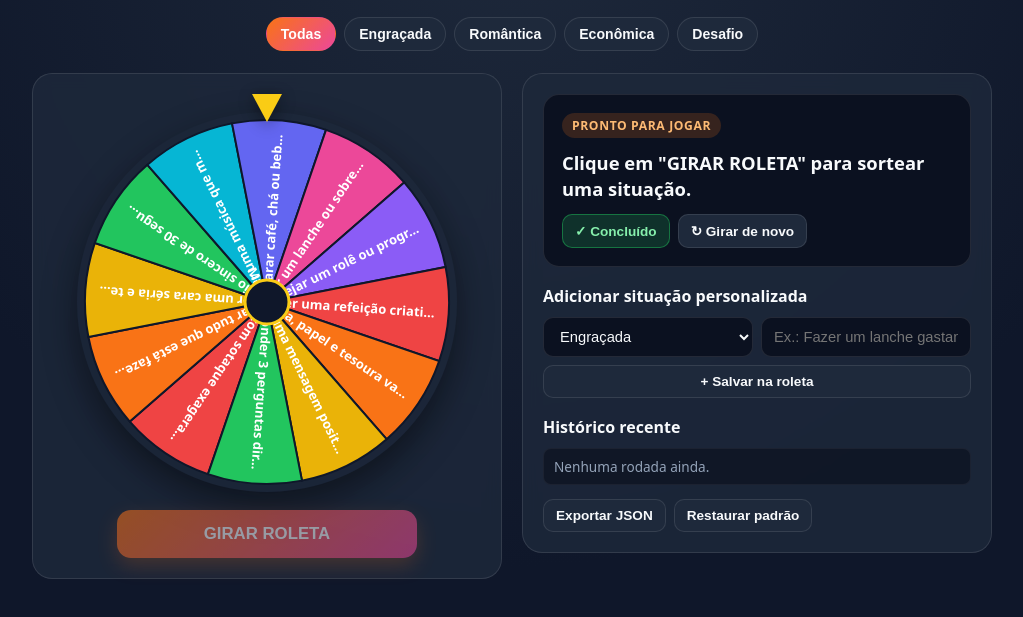
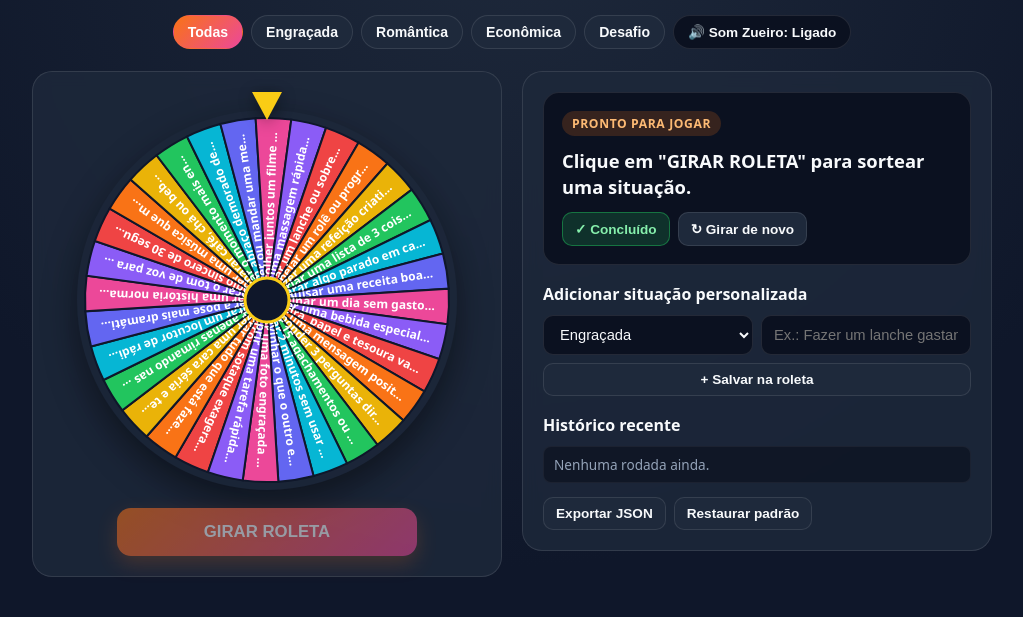
Before and after one commit to jnkgrok-del/ROLETA-ENGRA-ADA-, a plain HTML site: page index.html in a window 1280 px wide. Both pictures are taken after a click on the button "↻ Girar de novo". Shown: the part 99-716 px from the top of the page, without its empty margins (128-1151 px from the left). Drawn offline with Linux system fonts and the light colour scheme.

Commit message:
Update index.html

```diff
--- a/index.html
+++ b/index.html
@@ -34,7 +34,7 @@
 
     header {
       text-align: center;
-      margin-bottom: 20px;
+      margin-bottom: 18px;
     }
 
     header h1 {
@@ -49,12 +49,20 @@
       font-size: 0.95rem;
     }
 
+    .top-bar {
+      display: flex;
+      flex-wrap: wrap;
+      justify-content: center;
+      align-items: center;
+      gap: 8px;
+      margin-bottom: 22px;
+    }
+
     .filters {
       display: flex;
       flex-wrap: wrap;
       justify-content: center;
       gap: 8px;
-      margin-bottom: 22px;
     }
 
     .filter-btn {
@@ -74,6 +82,17 @@
       background: linear-gradient(135deg, var(--accent), var(--accent-2));
       border-color: transparent;
       color: #fff;
+    }
+
+    .sound-btn {
+      background: var(--card-2);
+      color: var(--text);
+      border: 1px solid var(--border);
+      padding: 8px 14px;
+      border-radius: 999px;
+      font-size: 0.85rem;
+      font-weight: 700;
+      cursor: pointer;
     }
 
     .grid {
@@ -250,8 +269,6 @@
       flex-wrap: wrap;
       margin-top: 14px;
     }
-
-    .muted { color: var(--muted); font-size: 0.85rem; }
   </style>
 </head>
 <body>
@@ -261,7 +278,10 @@
       <p>Situações engraçadas, românticas, econômicas e desafios para jogar agora</p>
     </header>
 
-    <div class="filters" id="filters"></div>
+    <div class="top-bar">
+      <div class="filters" id="filters"></div>
+      <button class="sound-btn" id="soundBtn" type="button">🔊 Som Zueiro: Ligado</button>
+    </div>
 
     <div class="grid">
       <div class="panel wheel-box">
@@ -308,34 +328,64 @@
   </div>
 
   <script>
-    const STORAGE_KEY = "roleta_diversao_itens_v1";
+    const STORAGE_KEY = "roleta_diversao_itens_v2";
     const CATEGORIES = ["Todas", "Engraçada", "Romântica", "Econômica", "Desafio"];
     const COLORS = ["#ef4444", "#f97316", "#eab308", "#22c55e", "#06b6d4", "#6366f1", "#ec4899", "#8b5cf6"];
 
     const DEFAULT_ITEMS = [
+      // Engraçadas (8)
       { category: "Engraçada", text: "Falar com sotaque exagerado pelos próximos 5 minutos" },
       { category: "Engraçada", text: "Narrar tudo que está fazendo como se fosse um jogo de futebol" },
       { category: "Engraçada", text: "Fazer uma cara séria e tentar fazer o outro rir sem falar nada" },
+      { category: "Engraçada", text: "Falar apenas rimando nas próximas 3 respostas" },
+      { category: "Engraçada", text: "Imitar um locutor de rádio anunciando um supermercado" },
+      { category: "Engraçada", text: "Fazer a pose mais dramática de novela para pedir um copo d'água" },
+      { category: "Engraçada", text: "Contar uma história normal como se fosse um filme de suspense" },
+      { category: "Engraçada", text: "Trocar o tom de voz para voz fina ou grave nos próximos 2 minutos" },
+
+      // Românticas (8)
       { category: "Romântica", text: "Elogio sincero de 30 segundos olhando nos olhos, sem celular" },
       { category: "Romântica", text: "Escolher uma música que marca um bom momento e ouvir juntos" },
       { category: "Romântica", text: "Preparar café, chá ou bebida favorita um para o outro" },
+      { category: "Romântica", text: "Lembrar o momento mais engraçado ou marcante que viveram juntos" },
+      { category: "Romântica", text: "Dar um abraço demorado de 20 segundos sem pressa" },
+      { category: "Romântica", text: "Escrever ou mandar uma mensagem curta carinhosa agora" },
+      { category: "Romântica", text: "Escolher juntos um filme ou série para ver no próximo descanso" },
+      { category: "Romântica", text: "Fazer uma massagem rápida de 2 minutos nos ombros ou mãos" },
+
+      // Econômicas (8)
       { category: "Econômica", text: "Montar um lanche ou sobremesa gastando no máximo R$ 15" },
       { category: "Econômica", text: "Planejar um rolê ou programa legal custando R$ 0" },
       { category: "Econômica", text: "Fazer uma refeição criativa usando só o que já tem em casa" },
+      { category: "Econômica", text: "Criar uma lista de 3 coisas que dá para economizar essa semana" },
+      { category: "Econômica", text: "Separar algo parado em casa para vender, doar ou reaproveitar" },
+      { category: "Econômica", text: "Pesquisar uma receita boa e barata para o próximo café ou jantar" },
+      { category: "Econômica", text: "Combinar um dia sem gastos por impulso" },
+      { category: "Econômica", text: "Fazer uma bebida especial caseira gastando quase nada" },
+
+      // Desafios (8)
       { category: "Desafio", text: "Pedra, papel e tesoura valendo um favor simples na hora" },
       { category: "Desafio", text: "Mandar uma mensagem positiva para alguém querido agora" },
-      { category: "Desafio", text: "Responder 3 perguntas diretas sem enrolar" }
+      { category: "Desafio", text: "Responder 3 perguntas diretas sem enrolar" },
+      { category: "Desafio", text: "Fazer 15 agachamentos ou alongamento agora mesmo" },
+      { category: "Desafio", text: "Ficar 2 minutos sem usar gírias nem repetir a mesma palavra" },
+      { category: "Desafio", text: "Adivinhar o que o outro está pensando em até 3 palpites" },
+      { category: "Desafio", text: "Fazer uma foto engraçada ou criativa para guardar" },
+      { category: "Desafio", text: "Cumprir uma tarefa rápida de 2 minutos que estava pendente" }
     ];
 
     let items = loadItems();
     let activeCategory = "Todas";
     let currentAngle = 0;
     let isSpinning = false;
+    let soundEnabled = true;
+    let audioCtx = null;
     let history = [];
 
     const canvas = document.getElementById("wheel");
     const ctx = canvas.getContext("2d");
     const filtersEl = document.getElementById("filters");
+    const soundBtn = document.getElementById("soundBtn");
     const spinBtn = document.getElementById("spinBtn");
     const spinAgainBtn = document.getElementById("spinAgainBtn");
     const doneBtn = document.getElementById("doneBtn");
@@ -345,6 +395,33 @@
     const historyListEl = document.getElementById("historyList");
     const exportBtn = document.getElementById("exportBtn");
     const resetBtn = document.getElementById("resetBtn");
+
+    function getAudioContext() {
+      if (!soundEnabled) return null;
+      if (!audioCtx) {
+        const AudioContextClass = window.AudioContext || window.webkitAudioContext;
+        if (AudioContextClass) {
+          audioCtx = new AudioContextClass();
+        }
+      }
+      if (audioCtx && audioCtx.state === "suspended") {
+        audioCtx.resume().catch(() => {});
+      }
+      return audioCtx;
+    }
+
+    function updateSoundButton() {
+      soundBtn.textContent = soundEnabled ? "🔊 Som Zueiro: Ligado" : "🔇 Som Zueiro: Mudo";
+    }
+
+    soundBtn.onclick = () => {
+      soundEnabled = !soundEnabled;
+      updateSoundButton();
+      if (soundEnabled) {
+        getAudioContext();
+        playBoingSound();
+      }
+    };
 
     function loadItems() {
       try {
@@ -411,13 +488,12 @@
         ctx.rotate(start + slice / 2);
         ctx.textAlign = "right";
         ctx.fillStyle = "#ffffff";
-        ctx.font = "bold 13px system-ui, sans-serif";
+        ctx.font = "bold 12px system-ui, sans-serif";
         const label = item.text.length > 26 ? item.text.slice(0, 25) + "…" : item.text;
         ctx.fillText(label, r - 14, 4);
         ctx.restore();
       });
 
-      // Centro da roleta
       ctx.beginPath();
       ctx.arc(cx, cy, 22, 0, Math.PI * 2);
       ctx.fillStyle = "#0f172a";
@@ -427,20 +503,94 @@
       ctx.stroke();
     }
 
-    function playTickSound() {
+    // Som engraçado de catraca / "trec-trec" a cada fatia
+    function playTickSound(speedRatio = 0.5) {
       try {
-        const AudioCtx = window.AudioContext || window.webkitAudioContext;
-        const audioCtx = new AudioCtx();
-        const osc = audioCtx.createOscillator();
-        const gain = audioCtx.createGain();
-        osc.type = "triangle";
-        osc.frequency.setValueAtTime(520, audioCtx.currentTime);
-        gain.gain.setValueAtTime(0.06, audioCtx.currentTime);
-        gain.gain.exponentialRampToValueAtTime(0.001, audioCtx.currentTime + 0.045);
+        const ctxAudio = getAudioContext();
+        if (!ctxAudio) return;
+
+        const now = ctxAudio.currentTime;
+        const osc = ctxAudio.createOscillator();
+        const gain = ctxAudio.createGain();
+
+        osc.type = "sawtooth";
+        const baseFreq = 420 + speedRatio * 340;
+        osc.frequency.setValueAtTime(baseFreq, now);
+        osc.frequency.exponentialRampToValueAtTime(160, now + 0.055);
+
+        gain.gain.setValueAtTime(0.16, now);
+        gain.gain.exponentialRampToValueAtTime(0.001, now + 0.06);
+
         osc.connect(gain);
-        gain.connect(audioCtx.destination);
-        osc.start();
-        osc.stop(audioCtx.currentTime + 0.05);
+        gain.connect(ctxAudio.destination);
+
+        osc.start(now);
+        osc.stop(now + 0.065);
+      } catch (e) {}
+    }
+
+    // Som engraçado de "boing" ao iniciar ou testar som
+    function playBoingSound() {
+      try {
+        const ctxAudio = getAudioContext();
+        if (!ctxAudio) return;
+
+        const now = ctxAudio.currentTime;
+        const osc = ctxAudio.createOscillator();
+        const gain = ctxAudio.createGain();
+
+        osc.type = "sine";
+        osc.frequency.setValueAtTime(180, now);
+        osc.frequency.exponentialRampToValueAtTime(620, now + 0.14);
+        osc.frequency.exponentialRampToValueAtTime(290, now + 0.28);
+
+        gain.gain.setValueAtTime(0.22, now);
+        gain.gain.exponentialRampToValueAtTime(0.001, now + 0.3);
+
+        osc.connect(gain);
+        gain.connect(ctxAudio.destination);
+
+        osc.start(now);
+        osc.stop(now + 0.32);
+      } catch (e) {}
+    }
+
+    // Som cômico e animado de "tcharam!" quando sorteia
+    function playWinSound() {
+      try {
+        const ctxAudio = getAudioContext();
+        if (!ctxAudio) return;
+
+        const melody = [
+          { freq: 392.0, time: 0.00, dur: 0.09, type: "triangle" }, // G4
+          { freq: 523.25, time: 0.08, dur: 0.09, type: "triangle" }, // C5
+          { freq: 659.25, time: 0.16, dur: 0.09, type: "triangle" }, // E5
+          { freq: 783.99, time: 0.24, dur: 0.16, type: "square" },   // G5
+          { freq: 659.25, time: 0.40, dur: 0.10, type: "triangle" }, // E5
+          { freq: 987.77, time: 0.50, dur: 0.28, type: "triangle" }  // B5 engraçado final
+        ];
+
+        melody.forEach((n) => {
+          const start = ctxAudio.currentTime + n.time;
+          const osc = ctxAudio.createOscillator();
+          const gain = ctxAudio.createGain();
+
+          osc.type = n.type;
+          osc.frequency.setValueAtTime(n.freq, start);
+          if (n.time > 0.45) {
+            osc.frequency.exponentialRampToValueAtTime(n.freq * 1.12, start + n.dur);
+          }
+
+          const vol = n.type === "square" ? 0.08 : 0.18;
+          gain.gain.setValueAtTime(vol, start);
+          gain.gain.exponentialRampToValueAtTime(0.001, start + n.dur);
+
+          osc.connect(gain);
+          gain.connect(ctxAudio.destination);
+
+          osc.start(start);
+          osc.stop(start + n.dur + 0.02);
+        });
       } catch (e) {}
     }
 
@@ -448,6 +598,9 @@
       if (isSpinning) return;
       const list = getFilteredItems();
       if (list.length < 2) return;
+
+      getAudioContext();
+      playBoingSound();
 
       isSpinning = true;
       spinBtn.disabled = true;
@@ -470,7 +623,7 @@
         const currentIndex = Math.floor(((currentAngle % (Math.PI * 2)) + Math.PI * 2) % (Math.PI * 2) / slice);
         if (currentIndex !== lastTickIndex) {
           lastTickIndex = currentIndex;
-          playTickSound();
+          playTickSound(1 - progress);
         }
 
         drawWheel();
@@ -478,7 +631,6 @@
         if (progress < 1) {
           requestAnimationFrame(animate);
         } else {
-          // Ponteiro fica no topo (-Math.PI / 2)
           const pointerAngle = ((Math.PI * 1.5 - currentAngle) % (Math.PI * 2) + Math.PI * 2) % (Math.PI * 2);
           const winningIndex = Math.floor(pointerAngle / slice) % list.length;
           const winner = list[winningIndex];
@@ -486,6 +638,7 @@
           resultCategoryEl.textContent = winner.category;
           resultTextEl.textContent = winner.text;
           addHistory(winner);
+          playWinSound();
 
           isSpinning = false;
           spinBtn.disabled = false;
@@ -551,6 +704,7 @@
     spinBtn.onclick = spinWheel;
     spinAgainBtn.onclick = spinWheel;
 
+    updateSoundButton();
     renderFilters();
     drawWheel();
   </script>
```
